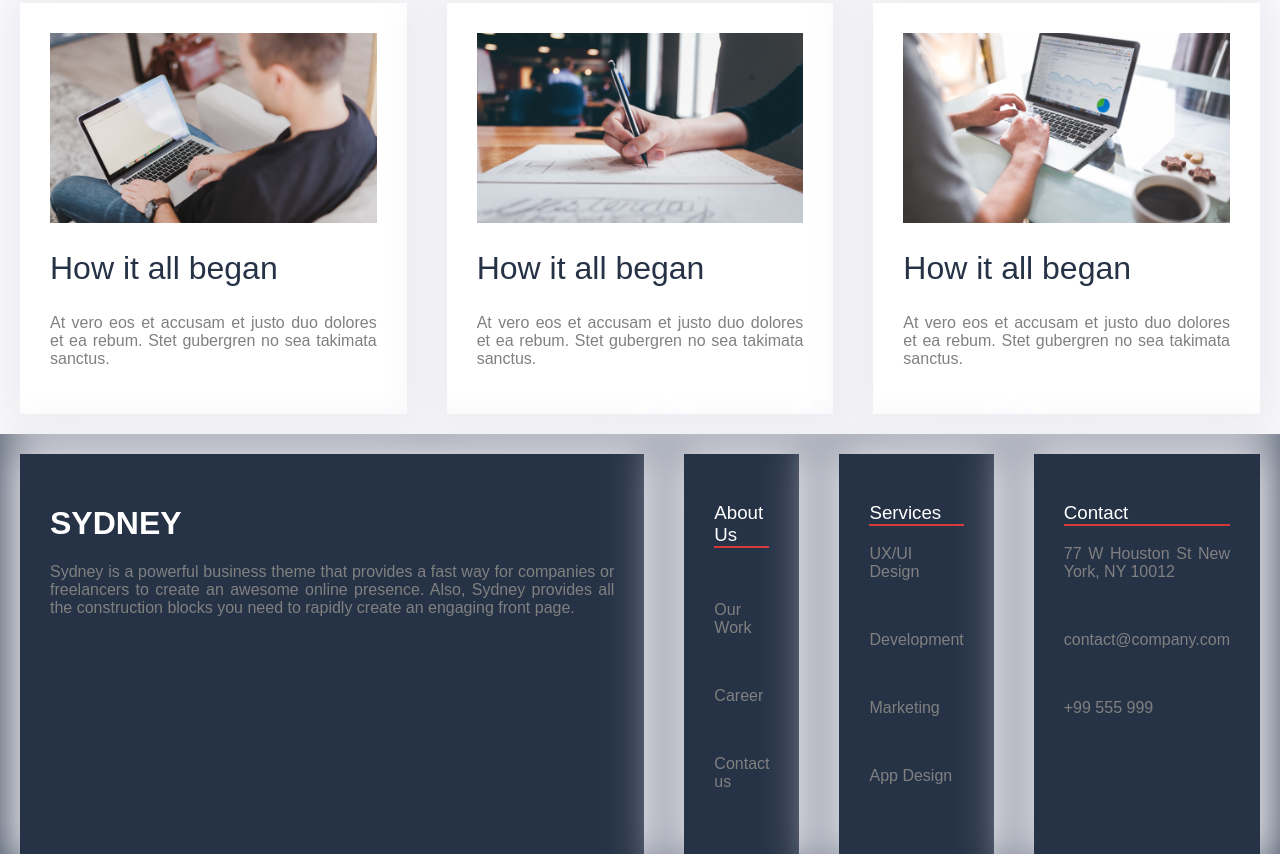
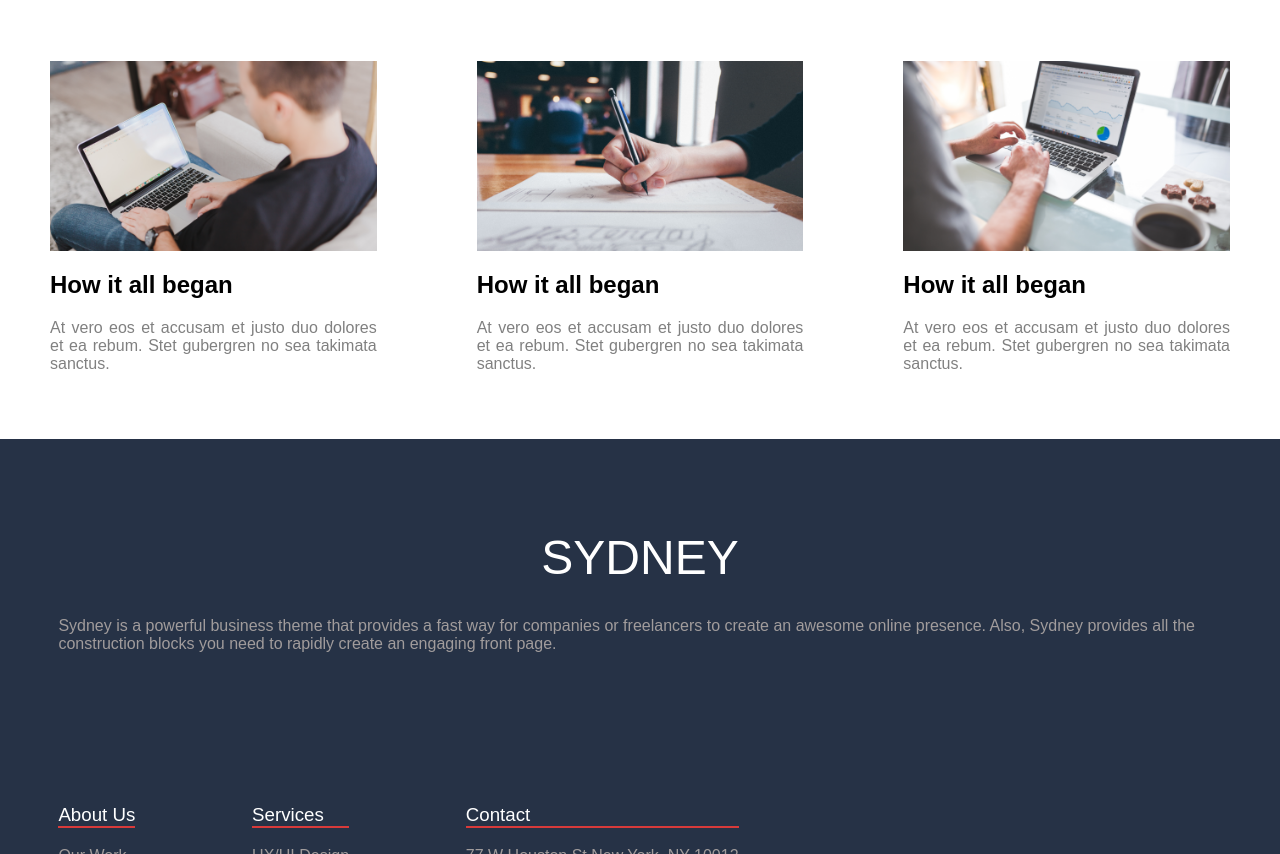
Before and after one commit to gjonsinani/sydney, a plain HTML site: page index.html in a window 1280 px wide. Shown: the part 1946-2800 px from the top of the page. Drawn offline with Linux system fonts and the light colour scheme.

Commit message:
i modified footer and section

```diff
--- a/index.html
+++ b/index.html
@@ -84,19 +84,19 @@
         color: #263246;
         font-weight: 300;">Latest News</h1>
         <div class="second">
-            <div class="card">
+            <div class="four-box">
                 <img src="./images/1.png" alt="">
                 <h2>How it all began</h2>
                 <p>At vero eos et accusam et justo duo dolores et ea rebum.
                     Stet gubergren no sea takimata sanctus.</p>
             </div>
-            <div class="card">
+            <div class="four-box">
                 <img src="./images/2.png" alt="">
                 <h2>How it all began</h2>
                 <p>At vero eos et accusam et justo duo dolores et ea rebum.
                     Stet gubergren no sea takimata sanctus.</p>
             </div>
-            <div class="card">
+            <div class="four-box">
                 <img src="./images/3.png" alt="">
                 <h2>How it all began</h2>
                     <p>At vero eos et accusam et justo duo dolores et ea rebum.
@@ -104,31 +104,32 @@
             </div>
     </section>
     <footer>
-        <div class="second">
-        <div class="card">
+        <div class="footer">
+        <div class="footer-box">
             <h1>SYDNEY </h1>
             <P>Sydney is a powerful business theme that provides a fast way for companies or freelancers to create an awesome online presence. Also, Sydney provides all the construction blocks you need to rapidly create an engaging front page.</P>
         </div>
-        <div class="card">
+        <div class="footer-box">
             <h3>About Us</h3>
-            <p></p><br>
-            <p>Our Work</p><br>
-            <p>Career</p><br>
-            <p>Contact us</p><br>
+            <p></p>
+            <p>Our Work</p>
+            <p>Career</p>
+            <p>Contact us</p>
         </div>
-        <div class="card">
+        <div class="footer-box">
             <h3>Services</h3>
-            <p>UX/UI Design</p><br>
-            <p>Development</p><br>
-            <p>Marketing</p><br>
-            <p>App Design</p><br>
+            <p>UX/UI Design</p>
+            <p>Development</p>
+            <p>Marketing</p>
+            <p>App Design</p>
         </div>
-        <div class="card">
+        <div class="footer-box">
             <h3>Contact</h3>
-            <p>77 W Houston St New York, NY 10012</p><br>
-            <p>contact@company.com</p><br>
-            <p>+99 555 999</p><br>
-        </div></div>
+            <p>77 W Houston St New York, NY 10012</p>
+            <p>contact@company.com</p>
+            <p>+99 555 999</p>
+        </div>
+    </div>
     </footer>
 <script src="https://kit.fontawesome.com/a076d05399.js"></script>
 <script src="js.js"></script>
--- a/style.css
+++ b/style.css
@@ -7,14 +7,14 @@ body {
 .Navbar {
     background-color:#263246;
     display: flex;
-    padding: 16px;
+    padding: 30px;
     font-family: sans-serif;
     color: white;
   }
 
   .Navbar__Link {
-    padding-right: 8px;
-  }
+ text-align: center;
+}
   .Navbar__Link-brand {
     font-size: 2.3em;
     padding-left: 4%;
@@ -25,6 +25,7 @@ body {
 
   .Navbar__Items {
     display: flex;
+    padding: 10px;
   }
 
   .Navbar__Items--right {
@@ -34,6 +35,7 @@ body {
   .Navbar__Items--right a {
     color: white;
     text-decoration: none;
+    margin-left: 30px;
   }
 
 
@@ -54,22 +56,26 @@ body {
   .Navbar__Items--right {
       margin-left:0;
     }
+    .Navbar__Items--right a {
+        color: white;
+        text-decoration: none;
+      }
 
   .Navbar__ToggleShow {
       display: flex;
     }
+    .Navbar__Link {
+        align-self: center;
+    }
 
   .Navbar__Link-toggle {
-      align-self: flex-end;
+      align-self: center;
       display: initial;
-      position: absolute;
+      position: relative;
       cursor: pointer;
+      margin-top: 5%;
      }
   }
-
-li a:hover{
-    border-bottom:2px solid #d83a3a ;
-}
 
 .active{
     border-bottom: 2px solid #d83a3a;
@@ -102,6 +108,11 @@ li a:hover{
     text-align: center;
     border: 0;
 
+}
+img{
+    width: 100%;
+    height:auto ;
+    vertical-align: middle;
 }
 .btn{
     background: #d83a3a;
@@ -177,22 +188,60 @@ li a:hover{
     font-size: 3em;
     margin-top: 7%;
 }
+.four{
+display: flex;
+}
+.four-box{
+    background: transparent;
+    padding: 30px;
+    text-align: justify;
+    margin: 20px ;
+    position: relative;
+    box-sizing: border-box;
+
+}
+.four-box p{
+    color: gray;
+}
+.four-box h1{
+    font-size: 3em;
+        text-align: center;
+        text-transform: uppercase;
+        color: #263246;
+        font-weight: 300;
+}
 footer{
     background: #263246;
     color: white;
 }
-footer  .card {
-    background:#263246 ;
+.footer{
+    display: flex;
+    flex-wrap: wrap;
 }
-footer h3{
+.footer-box{
+    padding: 3%;
+    text-align: left;
+    margin: 20px ;
+    position: relative;
+    box-sizing: border-box;
+
+}
+.footer-box p{
+    color: rgb(161, 156, 156);
+}
+.footer-box h1{
+    font-size: 3em;
+    text-align: center;
+    text-transform: uppercase;
+    color: white;
+    font-weight: 300;
+}
+
+.footer-box h3{
     border-bottom: 2px #d83a3a solid;
     font-weight: 300;
 }
-img{
-    width: 100%;
-    height:auto ;
-    vertical-align: middle;
-}
+
 
 
 
@@ -229,7 +278,7 @@ img{
         background-image: url("https://demo.athemes.com/sydney/wp-content/uploads/sites/103/2019/12/Slider_image-1.png");
         background-position: 50% -170px;
         width: 100%;
-        height: 260px;
+        height: 200px;
         color: white;
         text-align: center;
 
@@ -243,11 +292,12 @@ img{
     }
     .first h1{
         font-size: 2.4em;
-        margin-top: 5%;
+        margin-top: -7%;
         font-weight: 400;
     }
     .first h2{
         font-size: 1.1em;
+        margin-top: -4%;
         font-weight: 100;
     }
 
@@ -290,15 +340,22 @@ img{
     }
 
     .third{
-        height: 360px;
+        height: 350px;
         color: white;
-        padding: 50px;
+        padding: 10%;
         text-align: center;
         border: 0;
 
     }
     .third h1{
         font-size: 2em;
-        margin-top: 7%;
+        margin-top: 15%;
+        font-weight: 400;
+        padding-bottom: 5%;
+    }
+
+    .four h1{
+        font-size: 0.7em;
+        font-weight: 500;
     }
   }
```
